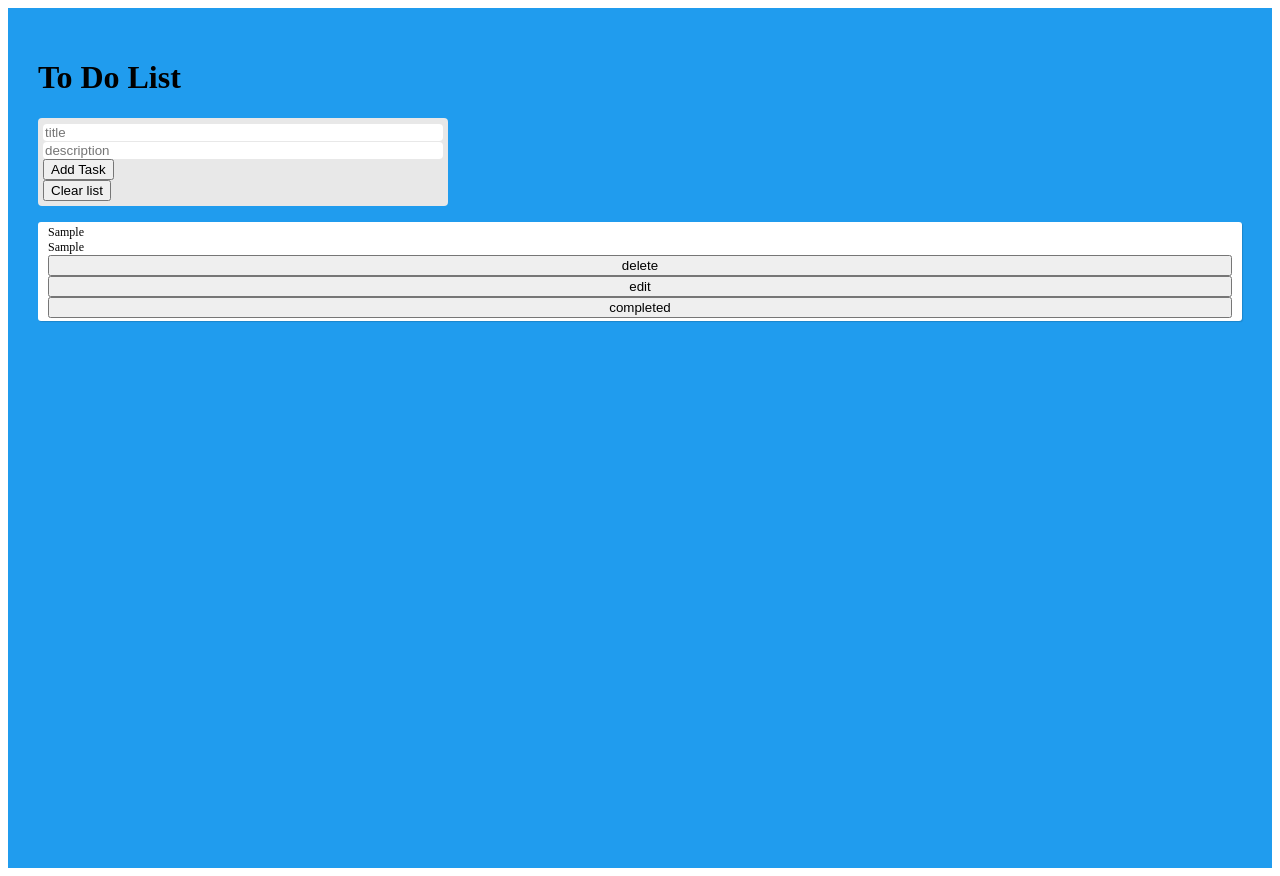
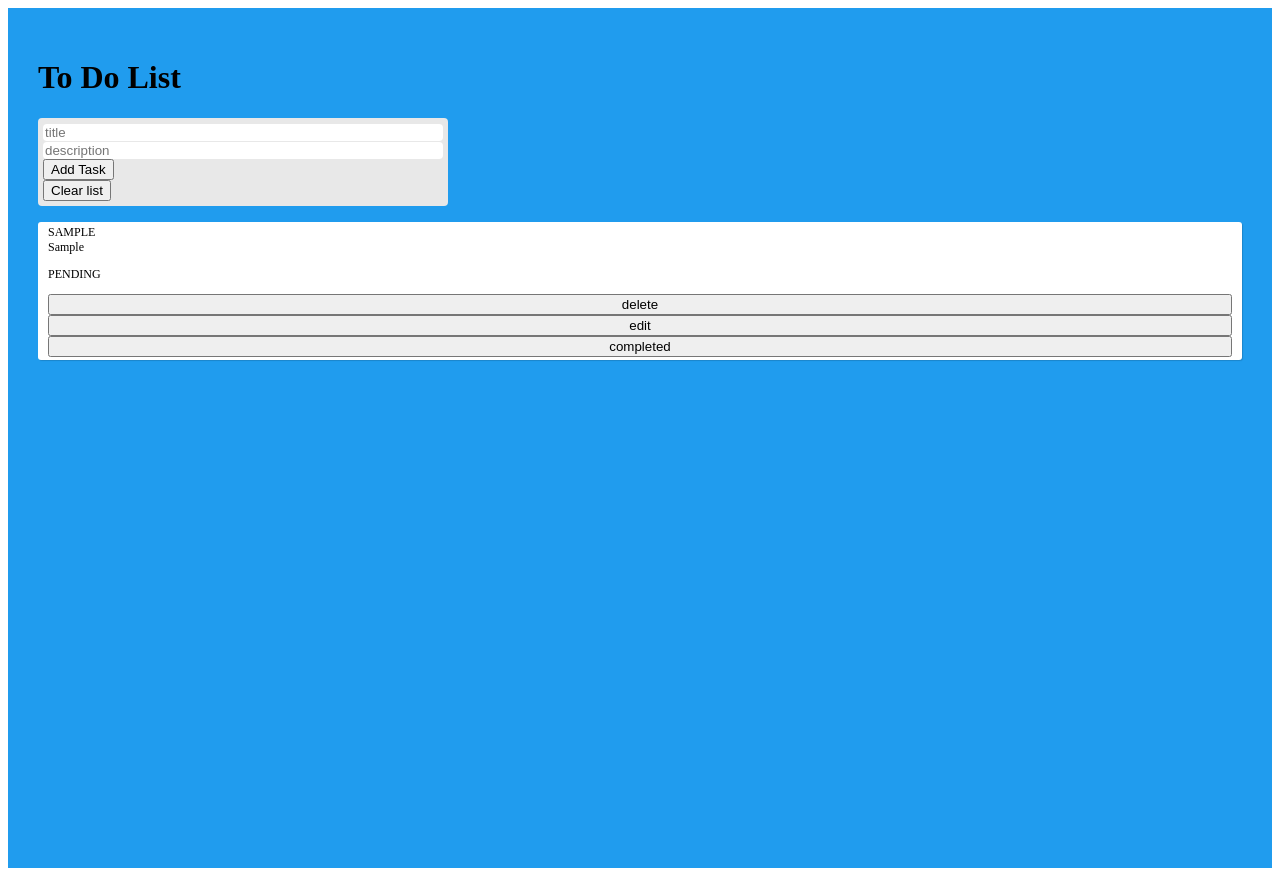
Before and after one commit to JOadelic/to-do, a React (Create React App) app: page / in a window 1280 px wide. Both pictures are taken after typing "Sample", "Sample" into the empty fields and a click on the button "Add Task". Built offline with nearby package versions, Linux system fonts and the light colour scheme.

Commit message:
adds conditional rendering for completed

```diff
--- a/package.json
+++ b/package.json
@@ -7,6 +7,7 @@
     "@testing-library/react": "^9.4.0",
     "@testing-library/user-event": "^7.2.1",
     "bootstrap": "^4.4.1",
+    "classnames": "^2.2.6",
     "react": "^16.12.0",
     "react-bootstrap": "^1.0.0-beta.16",
     "react-dom": "^16.12.0",
--- a/src/App.css
+++ b/src/App.css
@@ -60,3 +60,8 @@ a {
   align-items: left;
   flex-direction: column;
 }
+
+/* .completed {
+  background-color: bisque;
+  text-align: center;
+} */
--- a/src/App.js
+++ b/src/App.js
@@ -15,7 +15,7 @@ export default function ToDo() {
 
     let task = {
       id: Math.random() + 1,
-      title: e.target.elements.task.value,
+      title: e.target.elements.task.value.toUpperCase(),
       description: e.target.elements.description.value,
       isCompleted: false
     }
@@ -39,7 +39,7 @@ export default function ToDo() {
     setInput(event.target.value)
   }
 
-  // handles the deletion of single tasks
+  // handles the deletion of single tasks, keeps all tasks that don't == id
   const handleTaskDelete = (id) => {
     const updatedTaskList = tasks.filter(task => task.id !== id)
     setTasks(updatedTaskList);
@@ -60,11 +60,11 @@ export default function ToDo() {
     for (let task of tasks) {
       if (id === task.id) {
         task.isCompleted = true;
+        setTasks([...tasks])
         console.log(tasks)
       }
     }
   }
-
 
   return (
     <div className='app'>
@@ -93,9 +93,10 @@ export default function ToDo() {
       </div>
         <div>
           {tasks.map(task => (
-          <div className='todo' key={task}>
+          <div className={classNames(task.isCompleted ? 'todo-completed' : 'todo')} key={task}>
             {task.title}<br></br>
             {task.description}
+            {!task.isCompleted ? <p>PENDING</p> : <p>COMPLETED</p>}
             <button onClick={() => handleTaskDelete(task.id)}>delete</button>
             <button onClick={() => handleTaskEdit(task.id)}>edit</button>
             <button onClick={() => markCompleted(task.id)}>completed</button>
@@ -104,5 +105,3 @@ export default function ToDo() {
     </div>
   )
 }
-
-{/* <li className={classNames("single-conversation", { "hidden": props.uniqueid !== props.convo })}> */}
```
